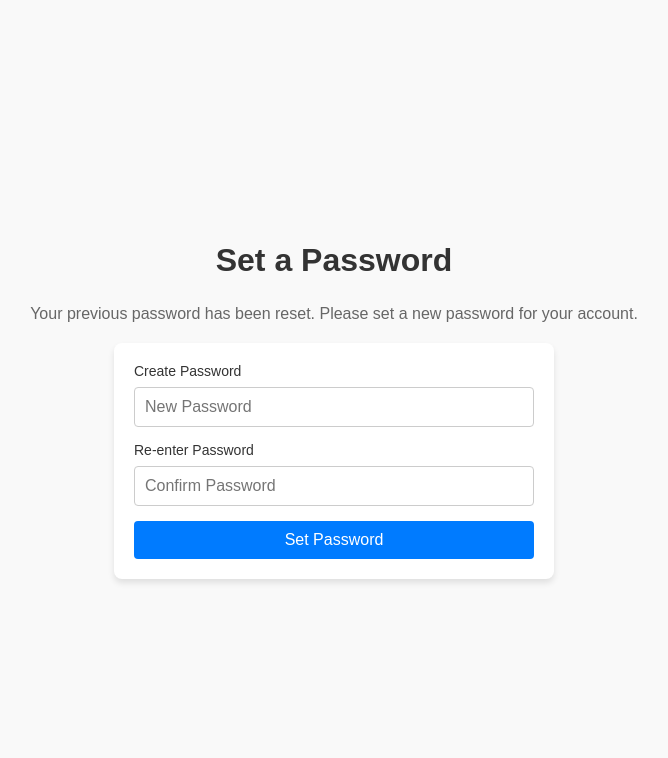
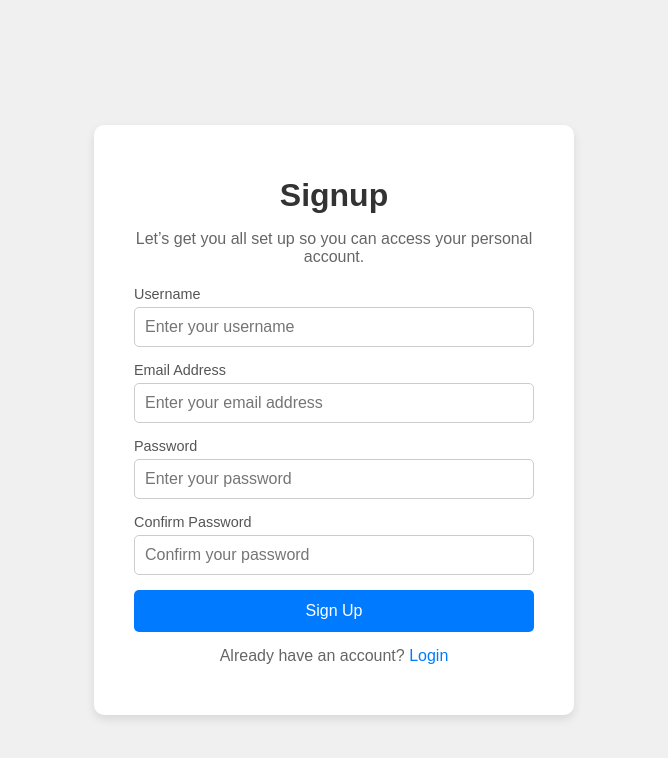
Before and after one commit to springboardmentor103/HealthGuardPro_Infosys_Internship_Oct2024_Team_03, a React (Create React App) app in the folder frontend/: page / in a window 1280 px wide. Shown: the top 758 px of the page, without its empty margins (306-974 px from the left). Built offline with nearby package versions, Linux system fonts and the light colour scheme.

Commit message:
modified signup page

```diff
--- a/frontend/src/App.js
+++ b/frontend/src/App.js
@@ -1,11 +1,12 @@
-import React from "react";
-import SetPassword from "./pages/SetPassword";
-import "./App.css";
+import logo from './logo.svg';
+import SignupPage from './pages/signup';
 
-const App = () => {
+
+function App() {
   return (
-    <div className="app-container">
-      <SetPassword />
+    <div className="App">
+     <SignupPage />
+
     </div>
   );
 };
--- /dev/null
+++ b/frontend/src/pages/signup.css
@@ -0,0 +1,97 @@
+/* signup.css */
+
+body {
+    font-family: Arial, sans-serif;
+    margin: 0;
+    padding: 0;
+    background-color: #f9f9f9;
+}
+
+.signup.container {
+    display: flex;
+    justify-content: center;
+    align-items: center;
+    min-height: 100vh;
+    padding: 20px;
+    background-color: #f0f0f0;
+}
+
+.signup-box {
+    background-color: #ffffff;
+    border-radius: 10px;
+    box-shadow: 0 4px 10px rgba(0, 0, 0, 0.1);
+    padding: 30px 40px;
+    max-width: 400px;
+    width: 100%;
+    text-align: center;
+}
+
+.signup-box h1 {
+    font-size: 2rem;
+    margin-bottom: 10px;
+    color: #333333;
+}
+
+.signup-box p {
+    font-size: 1rem;
+    color: #666666;
+    margin-bottom: 20px;
+}
+
+form {
+    display: flex;
+    flex-direction: column;
+}
+
+form label {
+    text-align: left;
+    font-size: 0.9rem;
+    margin-bottom: 5px;
+    color: #555555;
+}
+
+form input {
+    padding: 10px;
+    margin-bottom: 15px;
+    border: 1px solid #cccccc;
+    border-radius: 5px;
+    font-size: 1rem;
+    width: 100%;
+    box-sizing: border-box;
+}
+
+form input:focus {
+    border-color: #007bff;
+    outline: none;
+    box-shadow: 0 0 5px rgba(0, 123, 255, 0.3);
+}
+
+button {
+    background-color: #007bff;
+    color: white;
+    border: none;
+    padding: 12px 20px;
+    border-radius: 5px;
+    font-size: 1rem;
+    cursor: pointer;
+    transition: background-color 0.3s ease;
+}
+
+button:hover {
+    background-color: #0056b3;
+}
+
+.login-text {
+    margin-top: 15px;
+    font-size: 0.9rem;
+    color: #666666;
+}
+
+.login-text a {
+    color: #007bff;
+    text-decoration: none;
+}
+
+.login-text a:hover {
+    text-decoration: underline;
+}
--- a/frontend/src/pages/signup.js
+++ b/frontend/src/pages/signup.js
@@ -0,0 +1,54 @@
+import React from "react";
+import "./signup.css";
+
+function SignupPage() {
+    return (
+        <div className="signup container">
+            <div className="signup-box">
+                <h1>Signup</h1>
+                <p>Let’s get you all set up so you can access your personal account.</p>
+                <form onSubmit={(e) => e.preventDefault()}>
+                    <label htmlFor="username">Username</label>
+                    <input
+                        id="username"
+                        type="text"
+                        placeholder="Enter your username"
+                        required
+                    />
+
+                    <label htmlFor="email">Email Address</label>
+                    <input
+                        id="email"
+                        type="email"
+                        placeholder="Enter your email address"
+                        required
+                    />
+
+                    <label htmlFor="password">Password</label>
+                    <input
+                        id="password"
+                        type="password"
+                        placeholder="Enter your password"
+                        required
+                        minLength="8"
+                    />
+
+                    <label htmlFor="confirm-password">Confirm Password</label>
+                    <input
+                        id="confirm-password"
+                        type="password"
+                        placeholder="Confirm your password"
+                        required
+                    />
+
+                    <button type="submit">Sign Up</button>
+                </form>
+                <p className="login-text">
+                    Already have an account? <a href="/login">Login</a>
+                </p>
+            </div>
+        </div>
+    );
+}
+
+export default SignupPage;
```
